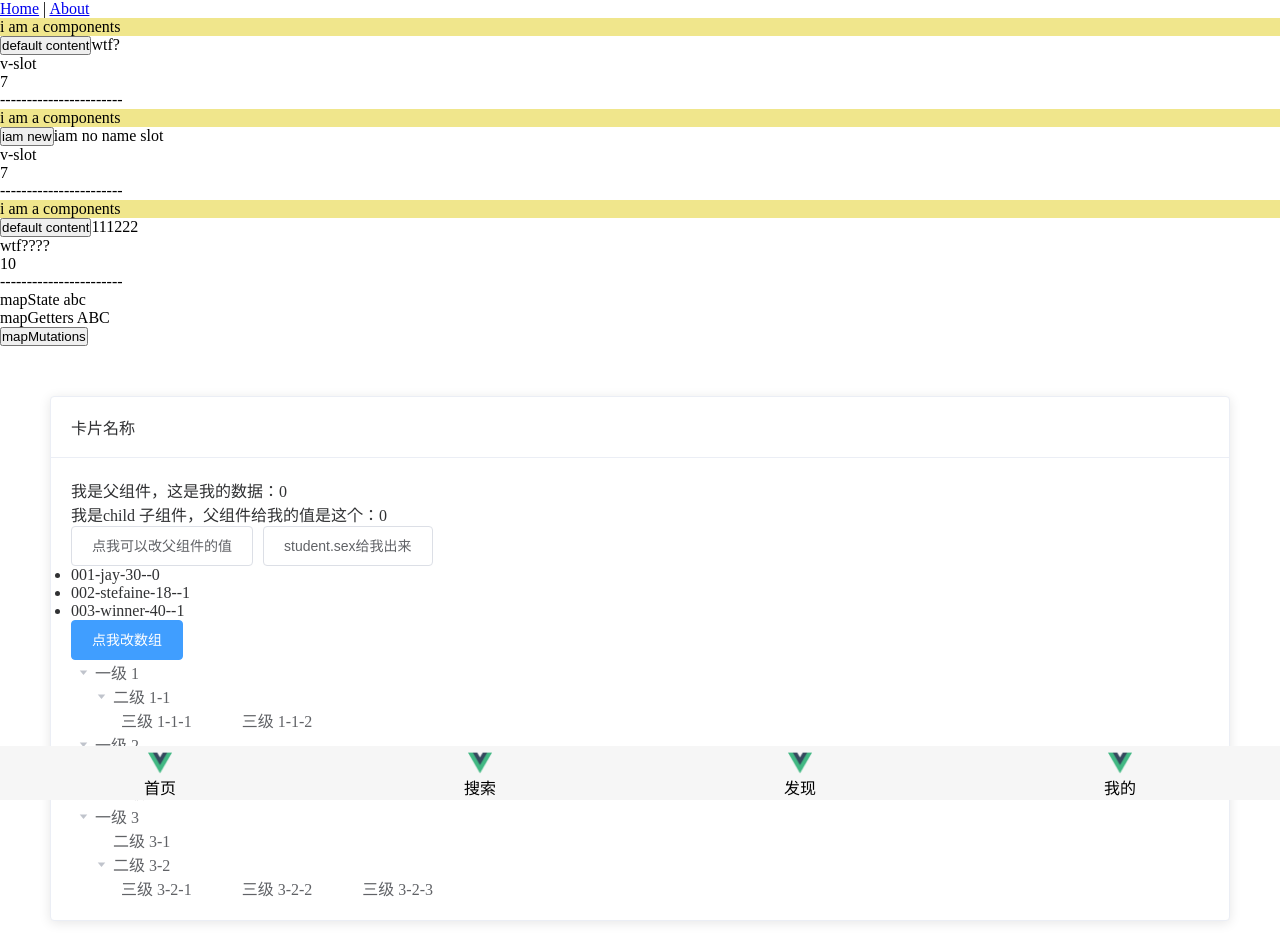
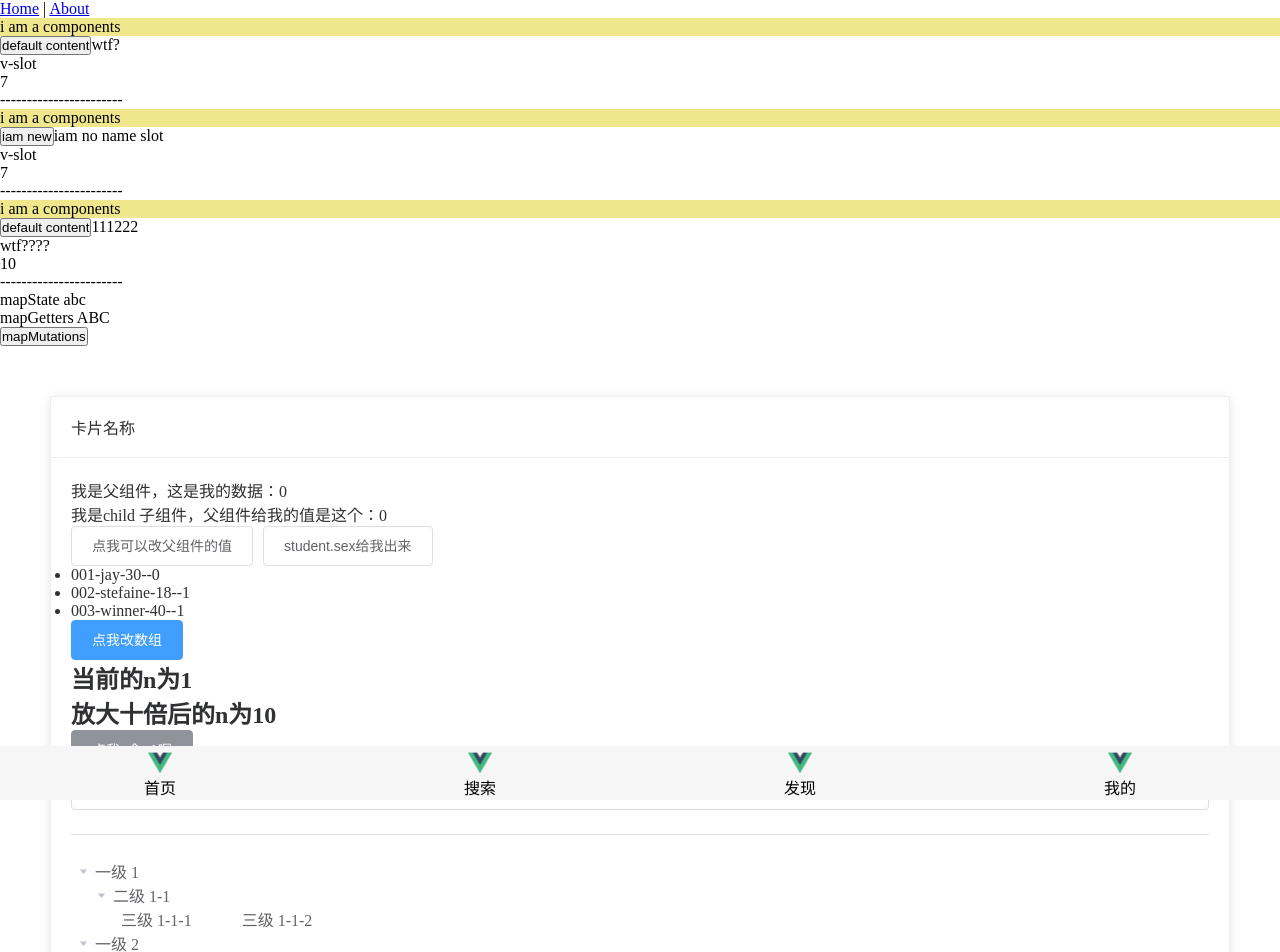
Before and after one commit to mystery18/hello-vue2, a Vue app: page /ystree in a window 1280 px wide. Shown: the top 952 px of the page. Built offline with nearby package versions, Linux system fonts and the light colour scheme.

Commit message:
directives note commit

```diff
--- a/src/views/Tree/Child.vue
+++ b/src/views/Tree/Child.vue
@@ -10,6 +10,14 @@
       </li>
     </ul>
     <el-button type="primary" @click="changeArr">点我改数组</el-button>
+    <div>
+      <h2>当前的n为<span v-text="n"></span></h2>
+      <h2>放大十倍后的n为<span v-big="n"></span></h2>
+      <el-button type="info" @click="n++">点我n会+1喔</el-button>
+      <el-input type="text" v-fbind:value="n" />
+      <!-- <input type="text" v-fbind:value="n" /> -->
+    </div>
+    <el-divider />
   </div>
 </template>
 
@@ -45,8 +53,20 @@ export default {
         ],
         student: {
           name: 'Jacob',
-          age: 18
-        }
+          age: 18,
+          hobby: ['游泳', '篮球', '音乐'],
+          friends: [
+            {
+              name: 'Jerry',
+              age: 35
+            },
+            {
+              name: 'Tom',
+              age: 30
+            }
+          ]
+        },
+        n: 1
       }
     },
     methods: {
@@ -63,11 +83,59 @@ export default {
         // modifyObj = { id: '004', name: 'jayChou', age: 10}
       },
       showSex() {
+        // 如果原来student上没有sex属性，你新添加的，是不具有响应式的。你想有就得写上去，不然你就用set方法
         // this.student.sex = 'boy'
         // 需求：给student对象追加一个新的属性，并且要是响应式的：
         this.$set(this.student, 'sex', 'boy') // 局限性：只能给data里面的某一个对象追加属性，而不能给data去追加属性，会报错
-        // Vue.set(this.student, 'sex', 'boy')
+        // Vue.set(this.student, 'sex', 'boy') // 全局身上添加了
       }
+      // 只有调了数组的身上的7个修改数组的方法(push pop shift unshift splice reverse sort)，才能监视到修改数组了
+      // 为什么没写 filter 那些？因为这些方法不会修改原数组，更别提监视到原数组改变了
+      // 当然你也可以继续用Set方法：this.$set(this.student.hobby, 0, '打网球')
+      // 当前的时间戳：Date.now()
+    },
+    // 指令语法就是操作DOM元素的
+    // 指令语法：
+    // 功能：用户解析标签（包括：标签属性、标签体内容、绑定事件...）
+    directives: {
+      // 这里的binding是元素和指令的一种关联关系
+      // big 函数何时会被调用？
+      // 1. 指令和元素成功**绑定时**会被调用 即一上来就调用（指令和元素建立了关系。关系建立起来了，此时input还没在页面上，因为这是template，要经过编译）
+      // 2.指令所在的模板被重新解析时（别的属性刷新，也会执行）
+      big(element, binding) {
+        element.innerText = binding.value * 10
+      },
+      // 此时不能把fbind写成函数了，因为写成函数的话，只有上述两种情况会调用。
+      // fbind(element, binding) {
+      //   element.value = binding.value
+      //   element.focus()
+      // }
+      fbind: {
+        // bind就是上面说的，当指令与元素成功绑定时执行（一上来）
+        bind(element, binding) {
+          // 绑定了，元素出来了，和指令绑定好了，但是还没放到页面！！！可以去写一些样式呀 value值呀什么的
+          console.log('bind')
+          element.value = binding.value
+        },
+        // 指令所在元素被插入页面时调用！！！
+        inserted(element, binding) {
+          console.log('inserted')
+          element.focus()
+        },
+        // 指令所在的模板被重新解析时
+        update(element, binding) {
+          console.log('update')
+          element.value = binding.value
+        }
+      }
+      // 所以，如果你用函数那样简写的形式，相当于只写了bind 和  update，没有写 inserted。
+      // 如果你有特殊的需求 如 获取焦点、拿到它的父元素什么的，得写成对象，要写inserted
+      // PS1：指令名推荐 如果你是多个单词 要用 - 分隔（不要用驼峰），如：v-big-number。然后你在下面就用：'big-number'(element, binding)
+      // 如果你的对象中的key出现 - 了，就不能简写形式啦！！！
+      // PS2:所有指令相关里的this，肯定不是vm，就是 window
+      // PS3：和filters一样（全局Vue.filter('xxx', (val)=> val.slice(0 ,4)) 局部filters:{} ），这里写的是局部指令.
+      // Vue.directive('fbind', {}) 第二个参数：用函数就写函数，用对象就写对象哈！
+      // PS4：指令定义时不加v-，使用时要加V-
     }
 }
 </script>
```
Also changed, not shown: src/plugins/element.js (+18 -1 lines).
